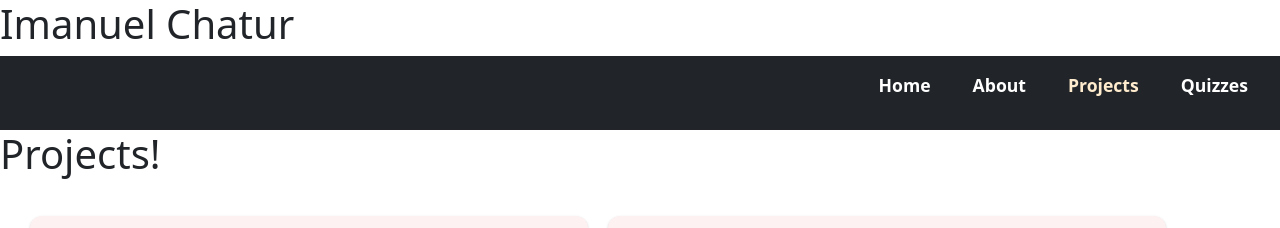
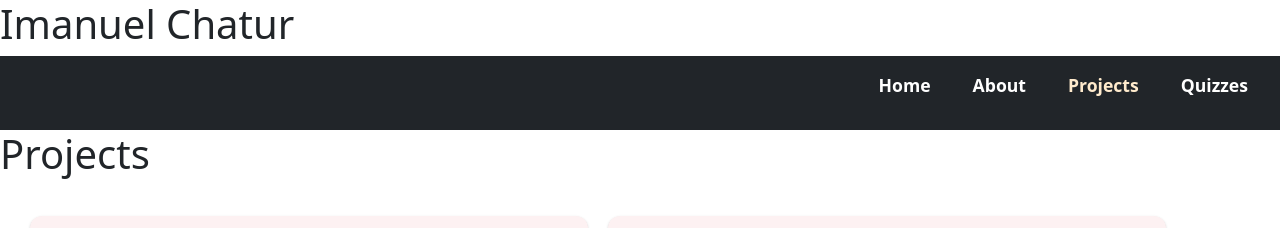
Before and after one commit to ImanuelChatur/PortfolioWebsite, an Angular app: page /projects in a window 1280 px wide. Shown: the top 228 px of the page. Built offline with nearby package versions, Linux system fonts and the light colour scheme.

Commit message:
website working

```diff
--- a/src/app/components/projects/projects.component.html
+++ b/src/app/components/projects/projects.component.html
@@ -1,4 +1,4 @@
-<h1>Projects!</h1>
+<h1>Projects</h1>
 <div class="project-container">
   <mat-card class="project-card">
     <mat-card-header>
```
